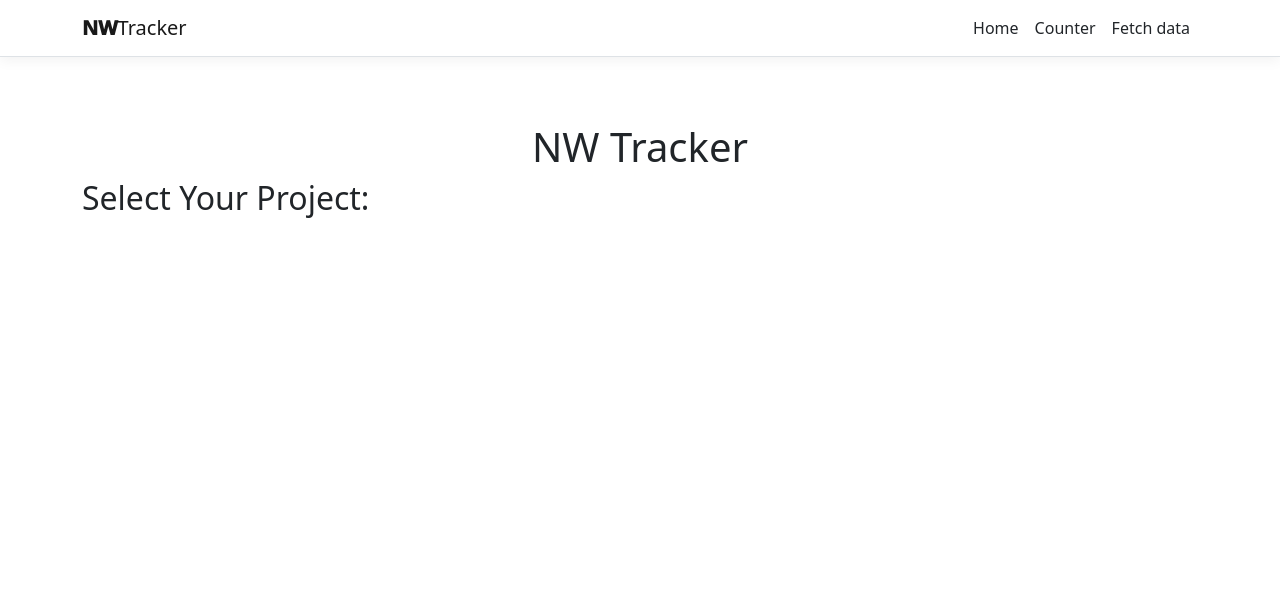
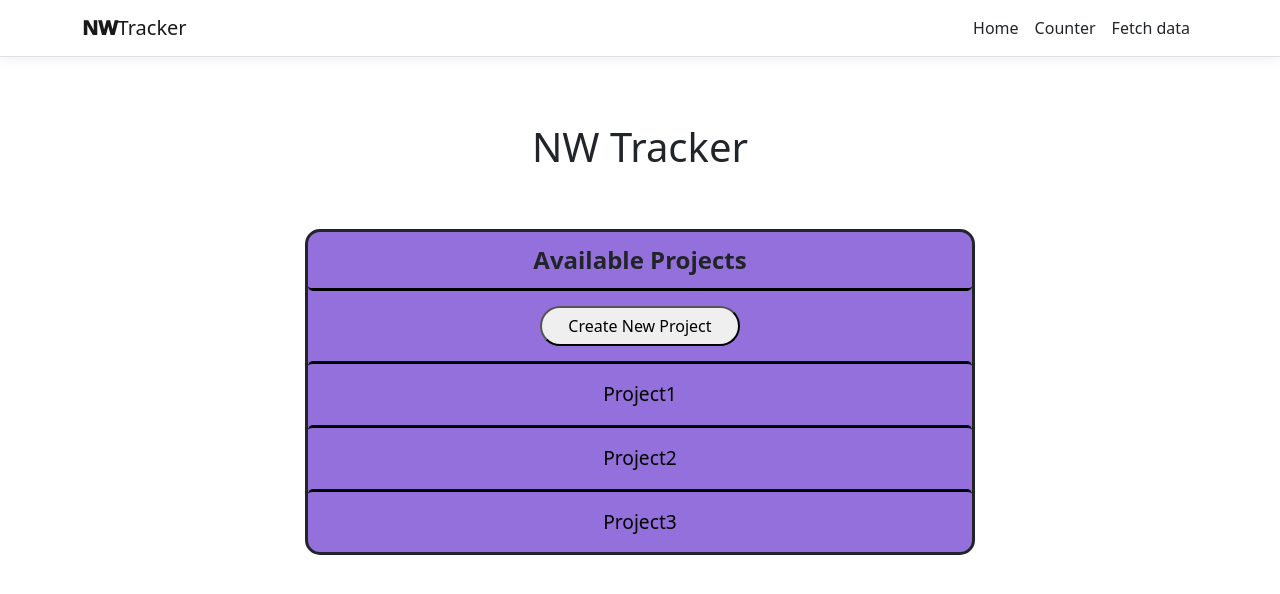
Before and after one commit to C1025480/NWTrackerUI, an Angular app in the folder FinalYearProject/ClientApp/: page / in a window 1280 px wide. Shown: the top 594 px of the page. Built offline with nearby package versions, Linux system fonts and the light colour scheme.

Commit message:
Basic Formatting

```diff
--- a/FinalYearProject/ClientApp/src/app/home/home.component.css
+++ b/FinalYearProject/ClientApp/src/app/home/home.component.css
@@ -1,4 +1,47 @@
 .Title {
-    padding-top: 50px;
-    text-align: center;
+  padding-top: 50px;
+  padding-bottom: 50px;
+  text-align: center;
 }
+
+.Project-Table {
+  border: 3px solid;
+  border-radius: 15px;
+  width: 60%;
+  margin-left: 20%;
+  align-content: center;
+  text-align: center;
+  background-color: mediumpurple;
+  border-collapse: separate;
+  border-spacing: 0;
+}
+
+.Project-Name {
+  display: grid;
+  color: black;
+  padding-top: 15px;
+  padding-bottom: 15px;
+  font-size: larger;
+  border-top: solid 3px black;
+  border-radius: 5px;
+}
+
+.Table-Name {
+  font-size: x-large;
+  padding: 10px;
+  border-bottom: solid 3px black;
+  border-radius: 5px;
+}
+
+.New-Project-Button {
+  padding: 15px;
+  justify-items:center;
+}
+
+.CreateNewProjectButton {
+  width: 30%;
+  margin: 15px;
+  height: 40px;
+  border-radius: 20px;
+
+}
--- a/FinalYearProject/ClientApp/src/app/home/home.component.html
+++ b/FinalYearProject/ClientApp/src/app/home/home.component.html
@@ -4,6 +4,39 @@
   <title>NWTracker</title>
   <meta charset="utf-8">
   <meta name="viewport" content="width=device-width, initial-scale=1, shrink-to-fit=yes">
+  <link rel="stylesheet" href="home.component.css">
 </head>
 <h1 class="Title"> NW Tracker</h1>
-<h2> Select Your Project: </h2>
+<!--<table class='table table-striped' aria-labelledby="tableLabel" *ngIf="forecasts">
+  <thead>
+    <tr>
+      <th>Project</th>
+    </tr>
+  </thead>
+  <tbody>
+    <tr *ngFor="let forecast of forecasts">
+      <td>{{ forecast.date }}</td>
+    </tr>
+  </tbody>
+</table>-->
+<table class='Project-Table'>
+  <thead>
+    <tr>
+      <th class='Table-Name'>Available Projects</th>
+    </tr>
+  </thead>
+  <tbody>
+    <tr class='New-Project-Button'>
+      <button type="button" class='CreateNewProjectButton'>Create New Project</button>
+    </tr>
+    <tr class='Project-Name'>
+      <td>Project1</td>
+    </tr>
+    <tr class='Project-Name'>
+      <td>Project2</td>
+    </tr>
+    <tr class='Project-Name'>
+      <td>Project3</td>
+    </tr>
+  </tbody>
+</table>
```
